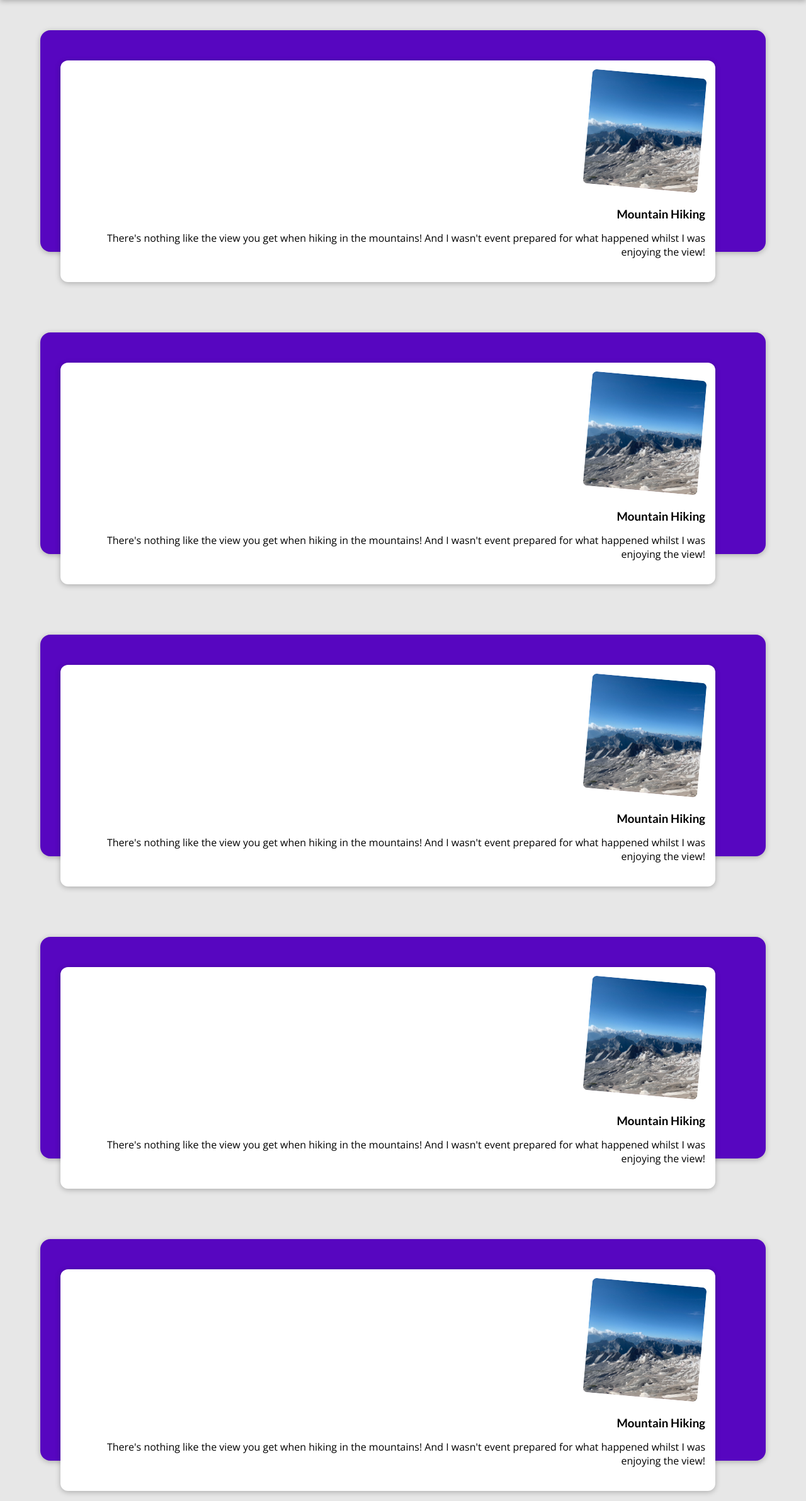
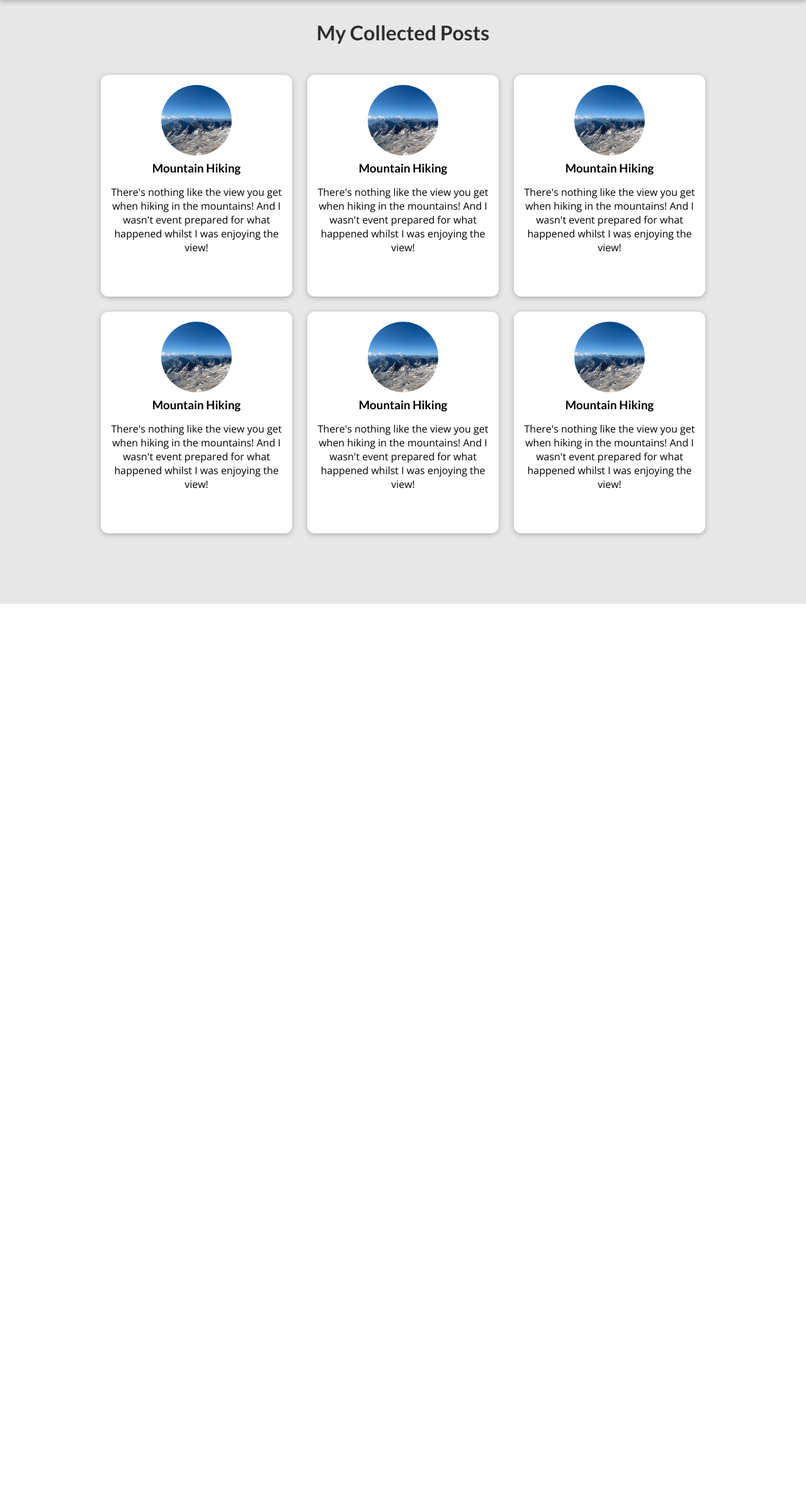
Before and after one commit to ZED149/ZED_Site, a Django app: page /blog/posts/ in a window 1280 px wide. Shown: the part 80-2464 px from the top of the page at 63% size. After the commit the page ends 1039 px from the top, so only its background shows below. Run offline with Django 5.2, Linux system fonts and the light colour scheme.

Commit message:
updated and corrected css files

```diff
--- /dev/null
+++ b/blog/static/blog/post.css
@@ -0,0 +1,44 @@
+
+.post {
+display: flex;
+flex-direction: column;
+align-items: center;
+text-align: center;
+}
+
+.post a {
+text-decoration: none;
+color: black;
+transition: all 0.2s ease;
+padding: 1rem;
+}
+
+.post a:hover,
+.post a:active {
+transform: scale(1.1);
+background-color: #390281;
+color: white;
+}
+
+.post img {
+width: 5rem;
+height: 5rem;
+object-fit: cover;
+border-radius: 50%;
+}
+
+.post h3 {
+margin: 0.25rem 0;
+}
+
+.post time {
+color: #666666;
+margin: 0.25rem;
+font-style: italic;
+font-size: 0.85rem;
+}
+
+.post:hover time,
+.post:active time {
+color: white;
+}
--- a/blog/templates/blog/includes/post.html
+++ b/blog/templates/blog/includes/post.html
@@ -1,9 +1,6 @@
 {%load static%}
 
 
-<!--Posts Section-->
-<section id="latest-posts">
-    <ul id="summary">
 <li>
     <article class="post">
         <a href="">
@@ -17,5 +14,3 @@
         </a>
     </article>
 </li>
-    </ul>
-</section>
--- a/blog/templates/blog/posts.html
+++ b/blog/templates/blog/posts.html
@@ -2,11 +2,31 @@
 {%load static%}
 
 
+<!--Page Title-->
+{%block page_title%}
+ZED | All Posts
+{%endblock%}
+
+
+<!--Adding CSS-->
+{%block page_css%}
+<link rel="stylesheet" href="{%static "blog/post.css"%}">
+<link rel="stylesheet" href="{%static "blog/all-posts.css"%}">
+{%endblock%}
+
+
 <!--Including posts-->
 {%block content%}
-{%include "blog/includes/post.html"%}
-{%include "blog/includes/post.html"%}
-{%include "blog/includes/post.html"%}
-{%include "blog/includes/post.html"%}
-{%include "blog/includes/post.html"%}
+<section id="all-posts">
+    <h2>My Collected Posts</h2>
+
+    <ul>
+        {%include "blog/includes/post.html"%}
+        {%include "blog/includes/post.html"%}
+        {%include "blog/includes/post.html"%}
+        {%include "blog/includes/post.html"%}
+        {%include "blog/includes/post.html"%}
+        {%include "blog/includes/post.html"%}
+    </ul>
+</section>
 {%endblock%}
--- a/static/post.css
+++ /dev/null
@@ -1,44 +0,0 @@
-
-.post {
-    display: flex;
-    flex-direction: column;
-    align-items: center;
-    text-align: center;
-  }
-
-  .post a {
-    text-decoration: none;
-    color: black;
-    transition: all 0.2s ease;
-    padding: 1rem;
-  }
-
-  .post a:hover,
-  .post a:active {
-    transform: scale(1.1);
-    background-color: #390281;
-    color: white;
-  }
-
-  .post img {
-    width: 5rem;
-    height: 5rem;
-    object-fit: cover;
-    border-radius: 50%;
-  }
-
-  .post h3 {
-    margin: 0.25rem 0;
-  }
-
-  .post time {
-    color: #666666;
-    margin: 0.25rem;
-    font-style: italic;
-    font-size: 0.85rem;
-  }
-
-  .post:hover time,
-  .post:active time {
-    color: white;
-  }
--- a/templates/base.html
+++ b/templates/base.html
@@ -9,9 +9,7 @@
     <title>{%block page_title%}{% endblock %}</title>
     <!--CSS Block-->
     <link rel="stylesheet" href="{%static "app.css"%}">
-    <link rel="stylesheet" href="{%static "post.css"%}">
     <link rel="stylesheet" href="{%static "post-detail.css"%}">
-    <link rel="stylesheet" href="{%static "all-posts.css"%}">
     {%block page_css%}
     {%endblock%}
   </head>
@@ -21,7 +19,7 @@
       <nav>
           <a href="{%url "posts" %}">All Posts</a>
       </nav>
-  </header>
+    </header>
     <!--Content Block-->
     {%block content%}
     {%endblock%}
```
Also changed, not shown: blog/static/blog/post-detail.css (deleted, +0 -62 lines), blog/templates/blog/blog.html (+9 -1 lines), blog/static/blog/all-posts.css (renamed from static/all-posts.css). Lines whose indentation alone changed are shown as unchanged.
